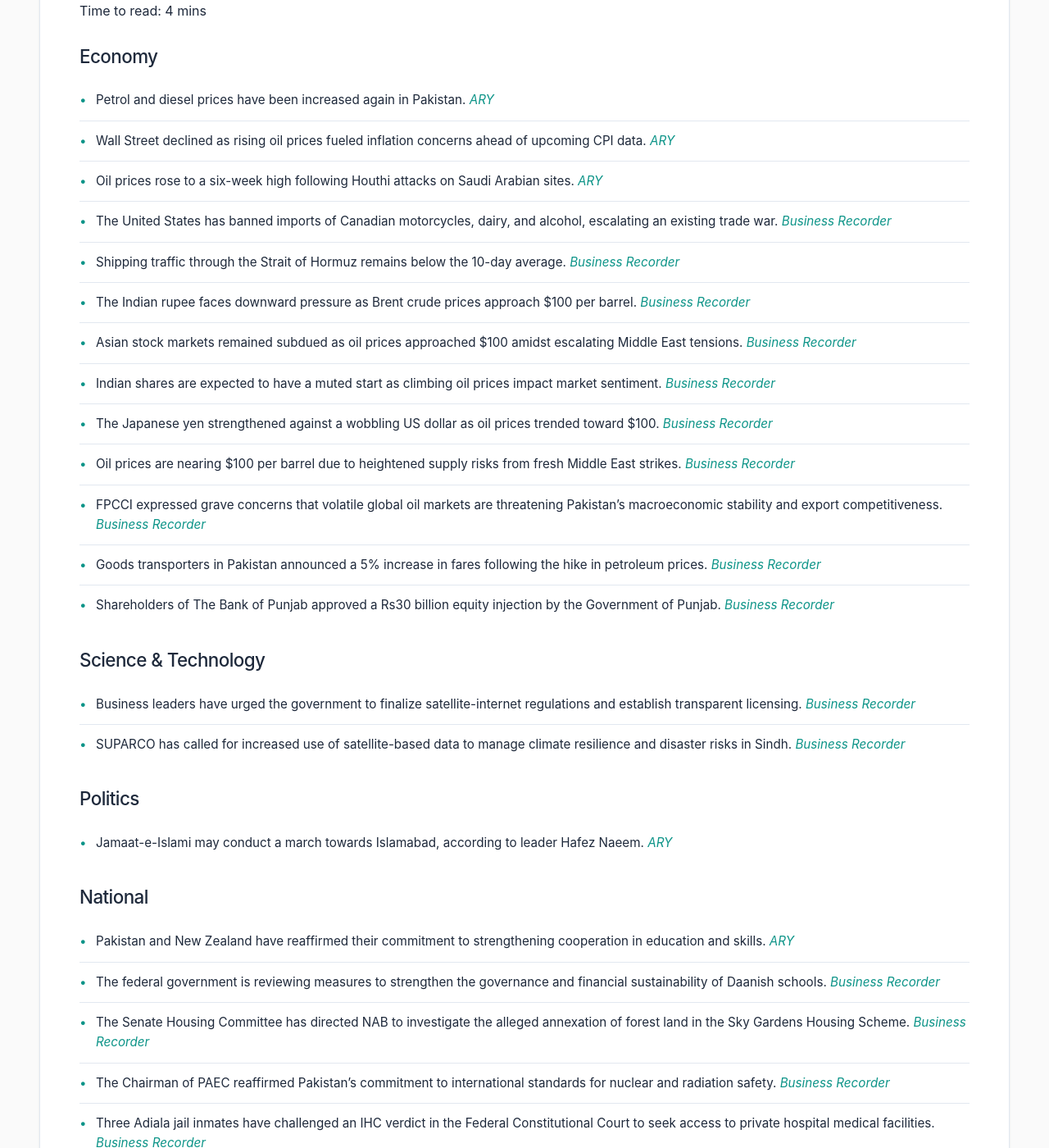
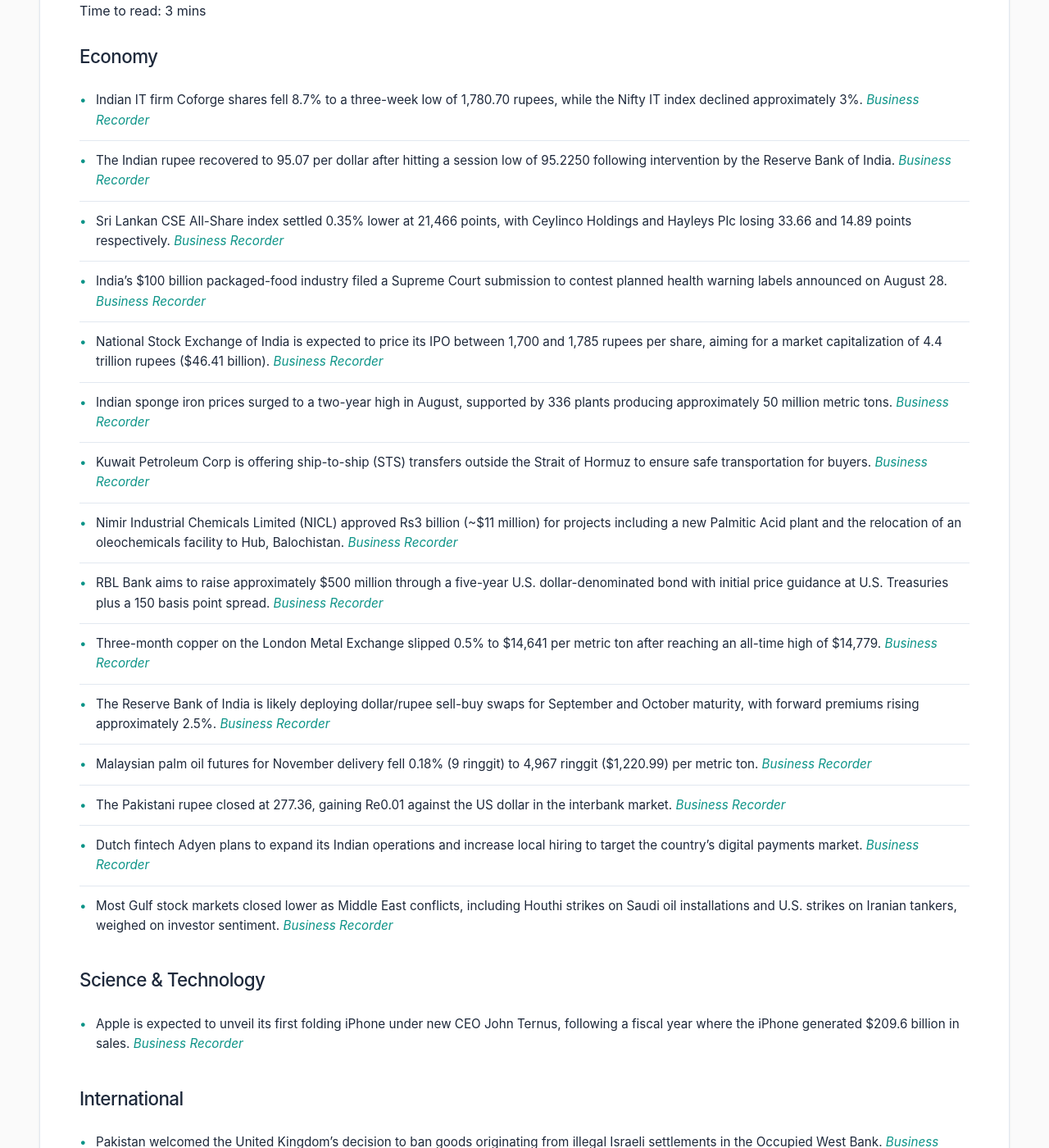
Before and after one commit to zsubzwary/news, a Jekyll site: the page built from en/index.md, in a window 1280 px wide and 1400 px high, scrolled down 357 px. Shown: the whole window at 82% size. Built offline with Jekyll 4.4.1, drawn with Linux system fonts in a browser that asks for light colours; some web fonts are replaced; comment, search, counter and statistics services are not loaded; some of the changed text lies outside the part shown.

Commit message:
DateTime; 2026-09-09T16:05:18.312Z

```diff
--- a/en/index.md
+++ b/en/index.md
@@ -4,52 +4,34 @@ title: Pakistan News Briefing
 lang: en
 ---
 
-Published at: 09-Sep-2026 09:04PKT
+Published at: 09-Sep-2026 21:05PKT
 
-Time to read: 4 mins
+Time to read: 3 mins
 
 ### Economy
-- Petrol and diesel prices have been increased again in Pakistan. *[ARY](https://arynews.tv/petrol-diesel-prices-hiked-again-in-pakistan)*
-- Wall Street declined as rising oil prices fueled inflation concerns ahead of upcoming CPI data. *[ARY](https://arynews.tv/wall-st-slips-as-steep-oil-prices-stoke-inflation-concerns-ahead-of-cpi)*
-- Oil prices rose to a six-week high following Houthi attacks on Saudi Arabian sites. *[ARY](https://arynews.tv/oil-rises-to-six-week-high-following-houthi-attack-on-saudi-sites)*
-- The United States has banned imports of Canadian motorcycles, dairy, and alcohol, escalating an existing trade war. *[Business Recorder](https://www.brecorder.com/news/40438612/us-to-ban-canadian-motorcycle-dairy-alcohol-imports-as-trade-war-sizzles)*
-- Shipping traffic through the Strait of Hormuz remains below the 10-day average. *[Business Recorder](https://www.brecorder.com/news/40438611/shipping-traffic-via-strait-of-hormuz-stays-below-10-day-average-data-shows)*
-- The Indian rupee faces downward pressure as Brent crude prices approach $100 per barrel. *[Business Recorder](https://www.brecorder.com/news/40438610/indian-rupee-under-pressure-with-brent-near-100-testing-rbi-defence)*
-- Asian stock markets remained subdued as oil prices approached $100 amidst escalating Middle East tensions. *[Business Recorder](https://www.brecorder.com/news/40438609/oil-heads-for-100-asia-stocks-subdued-as-middle-east-tensions-escalate)*
-- Indian shares are expected to have a muted start as climbing oil prices impact market sentiment. *[Business Recorder](https://www.brecorder.com/news/40438608/indian-shares-eye-muted-start-as-oil-climbs-on-intensifying-mideast-tensions)*
-- The Japanese yen strengthened against a wobbling US dollar as oil prices trended toward $100. *[Business Recorder](https://www.brecorder.com/news/40438607/yen-stands-tall-as-dollar-wobbles-oils-run-towards-100-chills-sentiment)*
-- Oil prices are nearing $100 per barrel due to heightened supply risks from fresh Middle East strikes. *[Business Recorder](https://www.brecorder.com/news/40438606/oil-nears-100-as-fresh-middle-east-strikes-raise-supply-risks)*
-- FPCCI expressed grave concerns that volatile global oil markets are threatening Pakistan's macroeconomic stability and export competitiveness. *[Business Recorder](https://www.brecorder.com/news/40438513/rising-pressures-on-macroeconomic-stability-highlighted)*
-- Goods transporters in Pakistan announced a 5% increase in fares following the hike in petroleum prices. *[Business Recorder](https://www.brecorder.com/news/40438514/goods-transporters-announce-5pc-increase-in-fares)*
-- Shareholders of The Bank of Punjab approved a Rs30 billion equity injection by the Government of Punjab. *[Business Recorder](https://www.brecorder.com/news/40438515/bop-shareholders-approve-rs30bn-equity-injection-by-punjab-govt)*
+- Indian IT firm Coforge shares fell 8.7% to a three-week low of 1,780.70 rupees, while the Nifty IT index declined approximately 3%. *[Business Recorder](https://www.brecorder.com/news/40438673/indias-coforge-slides-nearly-9-as-chairman-quits-over-board-evaluation-concerns)*
+- The Indian rupee recovered to 95.07 per dollar after hitting a session low of 95.2250 following intervention by the Reserve Bank of India. *[Business Recorder](https://www.brecorder.com/news/40438672/india-central-bank-likely-steps-in-to-stem-indian-rupees-oil-outflow-driven-fall-traders-say)*
+- Sri Lankan CSE All-Share index settled 0.35% lower at 21,466 points, with Ceylinco Holdings and Hayleys Plc losing 33.66 and 14.89 points respectively. *[Business Recorder](https://www.brecorder.com/news/40438670/utilities-industrials-drag-sri-lankan-shares-lower)*
+- India's $100 billion packaged-food industry filed a Supreme Court submission to contest planned health warning labels announced on August 28. *[Business Recorder](https://www.brecorder.com/news/40438668/food-industry-in-india-calls-for-review-of-warning-label-thresholds)*
+- National Stock Exchange of India is expected to price its IPO between 1,700 and 1,785 rupees per share, aiming for a market capitalization of 4.4 trillion rupees ($46.41 billion). *[Business Recorder](https://www.brecorder.com/news/40438665/nse-likely-to-price-ipo-at-1700-1785-indian-rupees-per-share-source-says)*
+- Indian sponge iron prices surged to a two-year high in August, supported by 336 plants producing approximately 50 million metric tons. *[Business Recorder](https://www.brecorder.com/news/40438664/indian-sponge-iron-at-two-year-high-boosted-by-costly-coal-imports-domestic-shortages)*
+- Kuwait Petroleum Corp is offering ship-to-ship (STS) transfers outside the Strait of Hormuz to ensure safe transportation for buyers. *[Business Recorder](https://www.brecorder.com/news/40438663/kuwait-petroleum-offering-ship-to-ship-transfers-outside-hormuz-to-buyers-official-says)*
+- Nimir Industrial Chemicals Limited (NICL) approved Rs3 billion (~$11 million) for projects including a new Palmitic Acid plant and the relocation of an oleochemicals facility to Hub, Balochistan. *[Business Recorder](https://www.brecorder.com/news/40438662/nicl-to-invest-11mn-for-expansion-hub-relocation)*
+- RBL Bank aims to raise approximately $500 million through a five-year U.S. dollar-denominated bond with initial price guidance at U.S. Treasuries plus a 150 basis point spread. *[Business Recorder](https://www.brecorder.com/news/40438660/rbl-bank-set-for-debut-dollar-debt-sale-eyes-5-year-funding-bankers-say)*
+- Three-month copper on the London Metal Exchange slipped 0.5% to $14,641 per metric ton after reaching an all-time high of $14,779. *[Business Recorder](https://www.brecorder.com/news/40438659/copper-slips-from-record-highs-on-middle-east-worries)*
+- The Reserve Bank of India is likely deploying dollar/rupee sell-buy swaps for September and October maturity, with forward premiums rising approximately 2.5%. *[Business Recorder](https://www.brecorder.com/news/40438658/india-central-bank-likely-deploys-fx-swaps-to-mop-up-overseas-deposit-driven-liquidity-traders-say)*
+- Malaysian palm oil futures for November delivery fell 0.18% (9 ringgit) to 4,967 ringgit ($1,220.99) per metric ton. *[Business Recorder](https://www.brecorder.com/news/40438657/palm-slips-for-second-session-as-profit-taking-weighs)*
+- The Pakistani rupee closed at 277.36, gaining Re0.01 against the US dollar in the interbank market. *[Business Recorder](https://www.brecorder.com/news/40438656/intra-day-update-rupee-records-gain-against-us-dollar)*
+- Dutch fintech Adyen plans to expand its Indian operations and increase local hiring to target the country's digital payments market. *[Business Recorder](https://www.brecorder.com/news/40438655/dutch-fintech-adyen-sees-long-term-india-opportunity-plans-local-expansion)*
+- Most Gulf stock markets closed lower as Middle East conflicts, including Houthi strikes on Saudi oil installations and U.S. strikes on Iranian tankers, weighed on investor sentiment. *[Business Recorder](https://www.brecorder.com/news/40438674/most-gulf-bourses-in-red-as-middle-east-conflict-escalates)*
 
 ### Science & Technology
-- Business leaders have urged the government to finalize satellite-internet regulations and establish transparent licensing. *[Business Recorder](https://www.brecorder.com/news/40438600/mian-zahid-urges-govt-to-complete-satellite-internet-regulations)*
-- SUPARCO has called for increased use of satellite-based data to manage climate resilience and disaster risks in Sindh. *[Business Recorder](https://www.brecorder.com/news/40438604/climate-resilience-in-sindh-symposium-highlights-use-of-satellite-tech)*
-
-### Politics
-- Jamaat-e-Islami may conduct a march towards Islamabad, according to leader Hafez Naeem. *[ARY](https://arynews.tv/jamaat-e-islami-may-march-towards-islamabad-hafez-naeem-says)*
-
-### National
-- Pakistan and New Zealand have reaffirmed their commitment to strengthening cooperation in education and skills. *[ARY](https://arynews.tv/pakistan-and-new-zealand-reaffirm-commitment-to-strengthen-education-and-skills-cooperation)*
-- The federal government is reviewing measures to strengthen the governance and financial sustainability of Daanish schools. *[Business Recorder](https://www.brecorder.com/news/40438599/measures-to-strengthen-daanish-schools-governance-reviewed)*
-- The Senate Housing Committee has directed NAB to investigate the alleged annexation of forest land in the Sky Gardens Housing Scheme. *[Business Recorder](https://www.brecorder.com/news/40438601/sky-gardens-housing-scheme-nab-directed-to-probe-annexation-of-shamilaat-amp-forest-land)*
-- The Chairman of PAEC reaffirmed Pakistan's commitment to international standards for nuclear and radiation safety. *[Business Recorder](https://www.brecorder.com/news/40438602/nuclear-radiation-safety-nuclear-security-paec-chief-reaffirms-commitment-to-international-standards)*
-- Three Adiala jail inmates have challenged an IHC verdict in the Federal Constitutional Court to seek access to private hospital medical facilities. *[Business Recorder](https://www.brecorder.com/news/40438605/medical-facilities-three-adiala-jail-inmates-move-fcc-to-callenge-ihc-verdict)*
-- A fire broke out at the office of Karachi Mayor Murtaza Wahab, causing damage to furniture and the room. *[Business Recorder](https://www.brecorder.com/news/40438512/fire-damages-mayors-office)*
+- Apple is expected to unveil its first folding iPhone under new CEO John Ternus, following a fiscal year where the iPhone generated $209.6 billion in sales. *[Business Recorder](https://www.brecorder.com/news/40438666/apple-expected-to-unveil-first-folding-phone-with-new-ceo-ternus-in-command)*
 
 ### International
-- Wizz Air and Ryanair are calling for an overhaul of the UK's air traffic control services following flight disruptions. *[ARY](https://arynews.tv/wizz-air-ryanair-call-for-nats-overhaul-after-uk-flight-disruption)*
-- Saudi Arabia has warned that Houthi aggression draws a red line and vowed to defend national interests. *[ARY](https://arynews.tv/saudi-arabia-warns-houthi-aggression-draws-red-line-vows-to-defend-national-interests)*
-- Air traffic control issues have caused disruptions to departing flights at major UK airports. *[ARY](https://arynews.tv/air-traffic-control-issue-disrupts-departing-flights-at-major-uk-airports)*
-- Ukraine is contracting approximately 1,000 Patriot missiles from allies, supported by a European Union loan. *[Business Recorder](https://www.brecorder.com/news/40438613/ukraine-contracting-around-1000-patriot-missiles-from-allies-defence-chief-says)*
-
-### Sports
-- Footballer Karim Benzema performed Umrah in Makkah and shared photos from the holy site. *[ARY](https://arynews.tv/benzema-performs-umrah-shares-photos-from-makkah)*
-
-### Health
-- The combination of Imfinzi and Imdelltra has been shown to help lung cancer patients live longer. *[ARY](https://arynews.tv/imfinzi-imdelltra-combo-helps-lung-cancer-patients-live-longer)*
-- Punjab's health sector is being aligned with global standards through expanded cooperation with Chinese medical institutions. *[Business Recorder](https://www.brecorder.com/news/40438603/punjabs-health-sector-being-aligned-with-global-standards-minister)*
+- Pakistan welcomed the United Kingdom’s decision to ban goods originating from illegal Israeli settlements in the Occupied West Bank. *[Business Recorder](https://www.brecorder.com/news/40438671/pakistan-welcomes-uk-ban-on-illegal-israeli-settlement-goods)*
+- Serbia’s President Aleksandar Vucic has dissolved parliament and announced snap elections for next month. *[Business Recorder](https://www.brecorder.com/news/40438661/serbias-president-vucic-dissolves-parliament-calls-snap-elections)*
+- The Makkah Joint Defence Agreement between Pakistan, Saudi Arabia, and Turkiye could become operational if the conflict in Yemen spills into Saudi Arabia. *[Business Recorder](https://www.brecorder.com/news/40438667/makkah-defence-pact-may-become-operational-if-saudi-arabia-faces-aggression-asif)*
 
 ### Other
-- Italian luxury house Dolce & Gabbana launched "Your Devotion Eau de Parfum Intense" during an event in Karachi. *[Business Recorder](https://www.brecorder.com/news/40438511/your-devotion-eau-de-parfum-intense-launched-in-karachi)*
+- The 51st Toronto International Film Festival will feature nearly 300 films, aiming to attract younger audiences through independent premieres. *[Business Recorder](https://www.brecorder.com/news/40438675/toronto-international-film-festival-targets-younger-audience-with-independent-premieres)*
```
